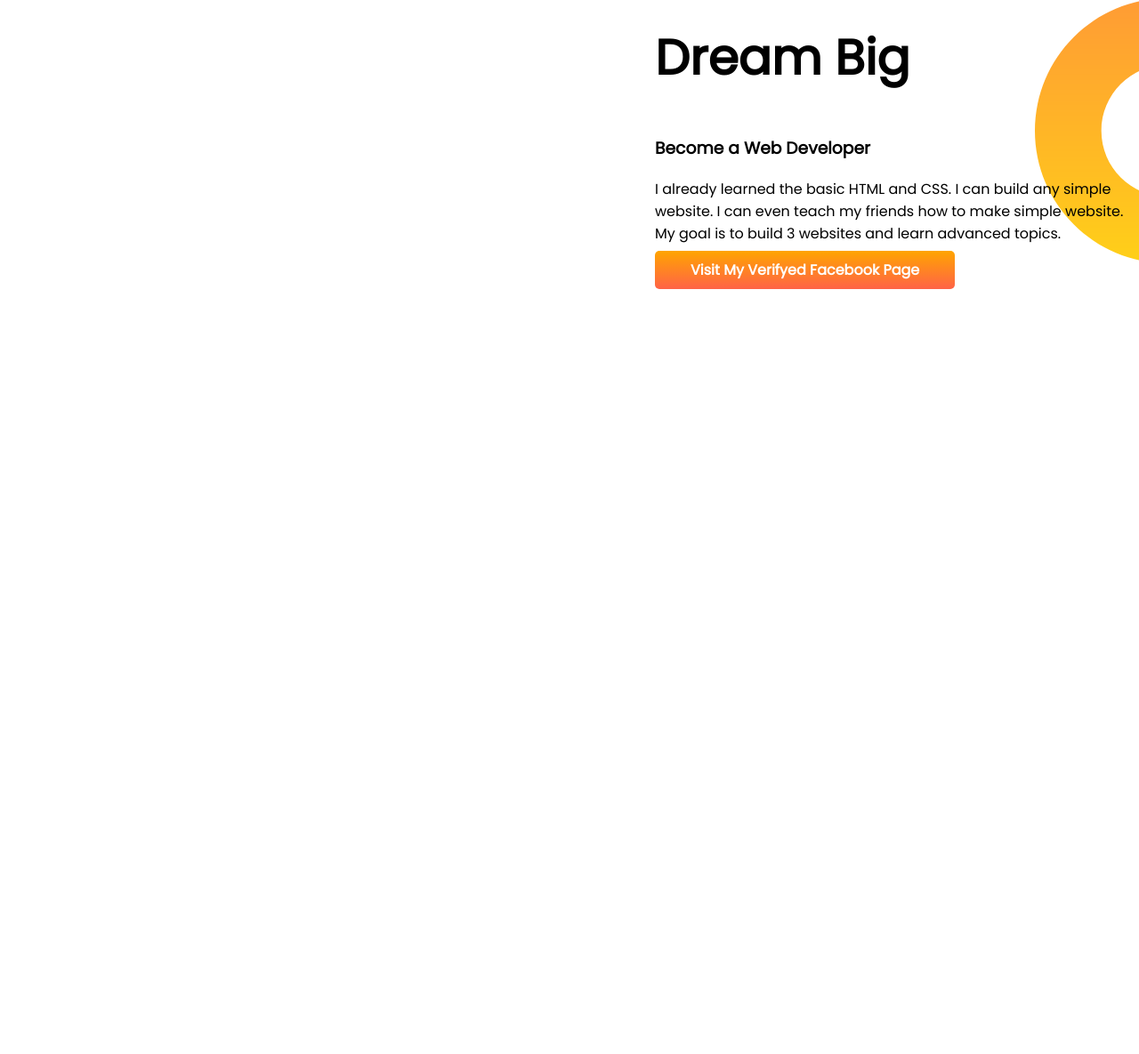
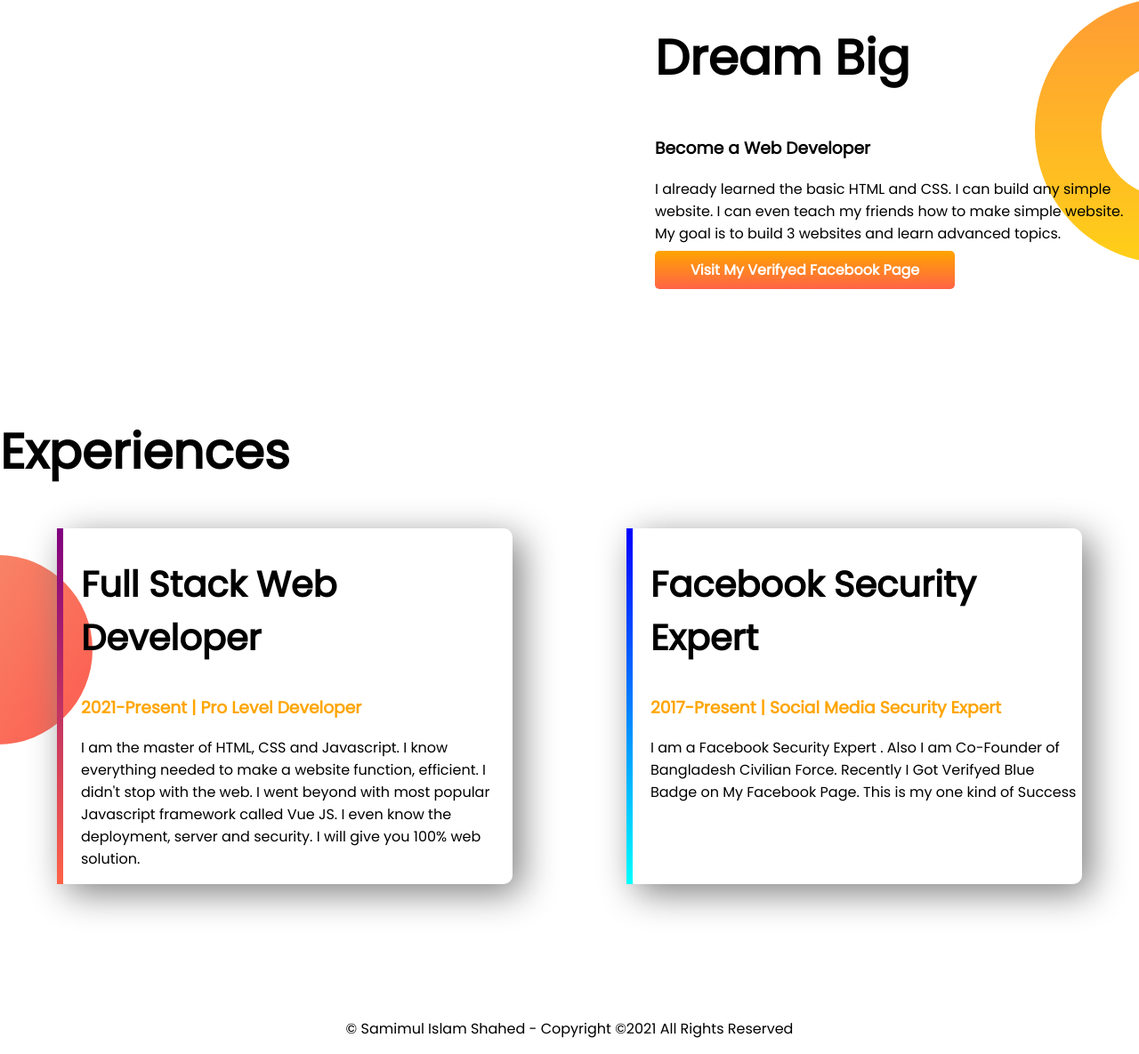
Before and after one commit to SamimulIslamShahed/developer-portfolio, a plain HTML site: page index.html in a window 1280 px wide. Shown: the part 772-1957 px from the top of the page at 89% size. Before the commit the page ends 1238 px from the top, so only its background shows below. Drawn offline with Linux system fonts and the light colour scheme.

Commit message:
footer and experience added

```diff
--- a/index.html
+++ b/index.html
@@ -13,7 +13,7 @@
 </head>
 
 <body>
-    <section class="top-banner">
+    <section class="top-banner flexible-container">
         <div class="half-width">
             <h1>Welcome To</h1>
             <h1><span class="orange-color">Samimul Islam Shahed's</span> Website</h1>
@@ -29,7 +29,7 @@
             <img src="images/image1.png" alt="">
         </div>
     </section>
-    <section class="Dream-Big">
+    <section class="Dream-Big flexible-container">
         <div class="half-width">
             <img src="images/image2.png" alt="">
         </div>
@@ -39,12 +39,32 @@
             <p>I already learned the basic HTML and CSS. I can build any simple website. I can even teach my friends how
                 to make simple website. My goal is to build 3 websites and learn advanced topics.</p>
             <a class="link-button" target="_blank" href="https://www.facebook.com/SamimulIslamShahed786/">Visit My
-                Verifyed Facebook
-                Page</a>
+                Verifyed Facebook Page</a>
         </div>
     </section>
+    <section class="experience-area">
+        <h1>Experiences</h1>
+        <div class="flexible-container">
+            <div id="full-stack-experience" class="experience-item">
+                <h2>Full Stack Web Developer</h2>
+                <h3 class="orange-color">2021-Present | Pro Level Developer</h3>
+                <p>I am the master of HTML, CSS and Javascript. I know everything needed to make a website function,
+                    efficient. I didn't stop with the web. I went beyond with most popular Javascript framework called
+                    Vue
+                    JS. I even know the deployment, server and security. I will give you 100% web solution.</p>
 
-
+            </div>
+            <div id="fb-sec-expert" class="experience-item">
+                <h2>Facebook Security Expert</h2>
+                <h3 class="orange-color">2017-Present | Social Media Security Expert</h3>
+                <p>I am a Facebook Security Expert . Also I am Co-Founder of Bangladesh Civilian Force. Recently I Got
+                    Verifyed Blue Badge on My Facebook Page. This is my one kind of Success</p>
+            </div>
+        </div>
+    </section>
+    <footer>
+        <p>© Samimul Islam Shahed - Copyright ©2021 All Rights Reserved</p>
+    </footer>
 </body>
 
 </html>
--- a/style.css
+++ b/style.css
@@ -5,16 +5,20 @@ body{
 h1{
     font-size: 55px;
 }
+h2{
+    font-size: 40px;
+}
 .orange-color{
     color: orange;
 }
-section{
+.flexible-container{
     display: flex;
     margin-bottom: 150px;
 }
 .half-width{
     width: 50%;
     padding-left: 7.5%;
+
 }
 .half-width img{
     width: 95%;
@@ -36,3 +40,30 @@ section{
     background-repeat: no-repeat;
     background-position: right;
 }
+ .experience-area{
+     background-image: url(images/exp-bg.png);
+     background-repeat: no-repeat;
+     background-position: left;
+ }
+ .experience-item{
+    width: 40%;
+    margin-left: 5%;
+    margin-right: 5%;
+    padding-left: 20px;
+    border-radius: 10px;
+    box-shadow: 10px 10px 40px grey;
+
+ }
+ #fb-sec-expert{
+     border-left: 7px solid;
+     border-image: linear-gradient(blue, cyan);
+     border-image-slice: 1;
+}
+#full-stack-experience{
+    border-left: 7px solid;
+    border-image: linear-gradient(purple, tomato);
+    border-image-slice: 1;
+}
+footer p{
+    text-align: center;
+}
```
Also changed, not shown: images/jhankar.png (deleted), images/jhankar2.png (deleted).
